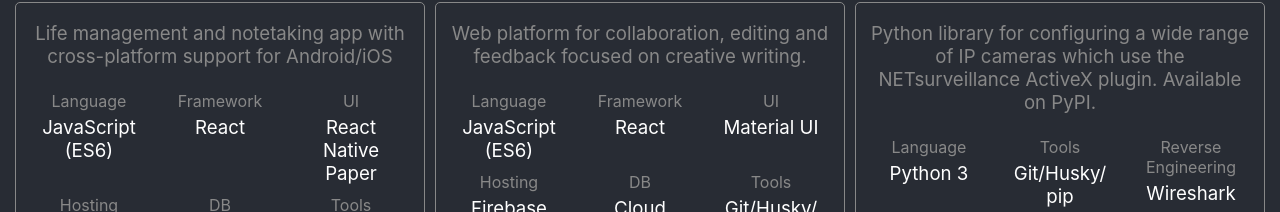
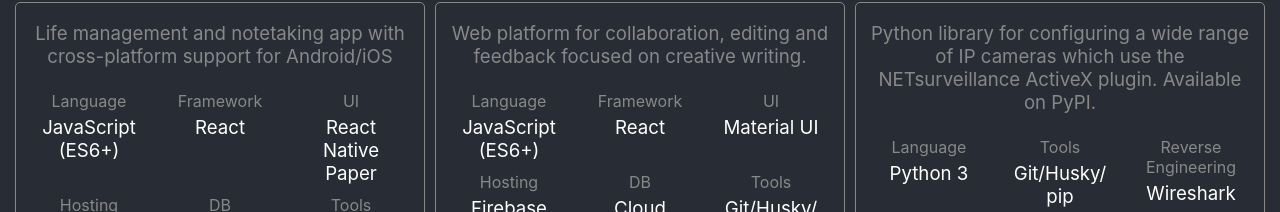
Before and after one commit to ekwoodrich/ekwoodrich.com, a React (Create React App) app: page / in a window 1280 px wide. Shown: the part 285-497 px from the top of the page. Built offline with nearby package versions, Linux system fonts and the light colour scheme.

Commit message:
Updated language on projects.

```diff
--- a/src/screens/ProjectsScreen.js
+++ b/src/screens/ProjectsScreen.js
@@ -13,7 +13,7 @@
           url="https://github.com/ekwoodrich/thinkwithin"
           gitUrl="https://github.com/ekwoodrich/thinkwithin"
           techList={[
-            ['Language', 'JavaScript (ES6)'],
+            ['Language', 'JavaScript (ES6+)'],
             ['Framework', 'React'],
             ['UI', 'React Native Paper'],
             ['Hosting', 'Firebase'],
@@ -27,7 +27,7 @@
           description="Web platform for collaboration, editing and feedback focused on creative writing."
           url="https://istoria.io"
           techList={[
-            ['Language', 'JavaScript (ES6)'],
+            ['Language', 'JavaScript (ES6+)'],
             ['Framework', 'React'],
             ['UI', 'Material UI'],
             ['Hosting', 'Firebase'],
```
